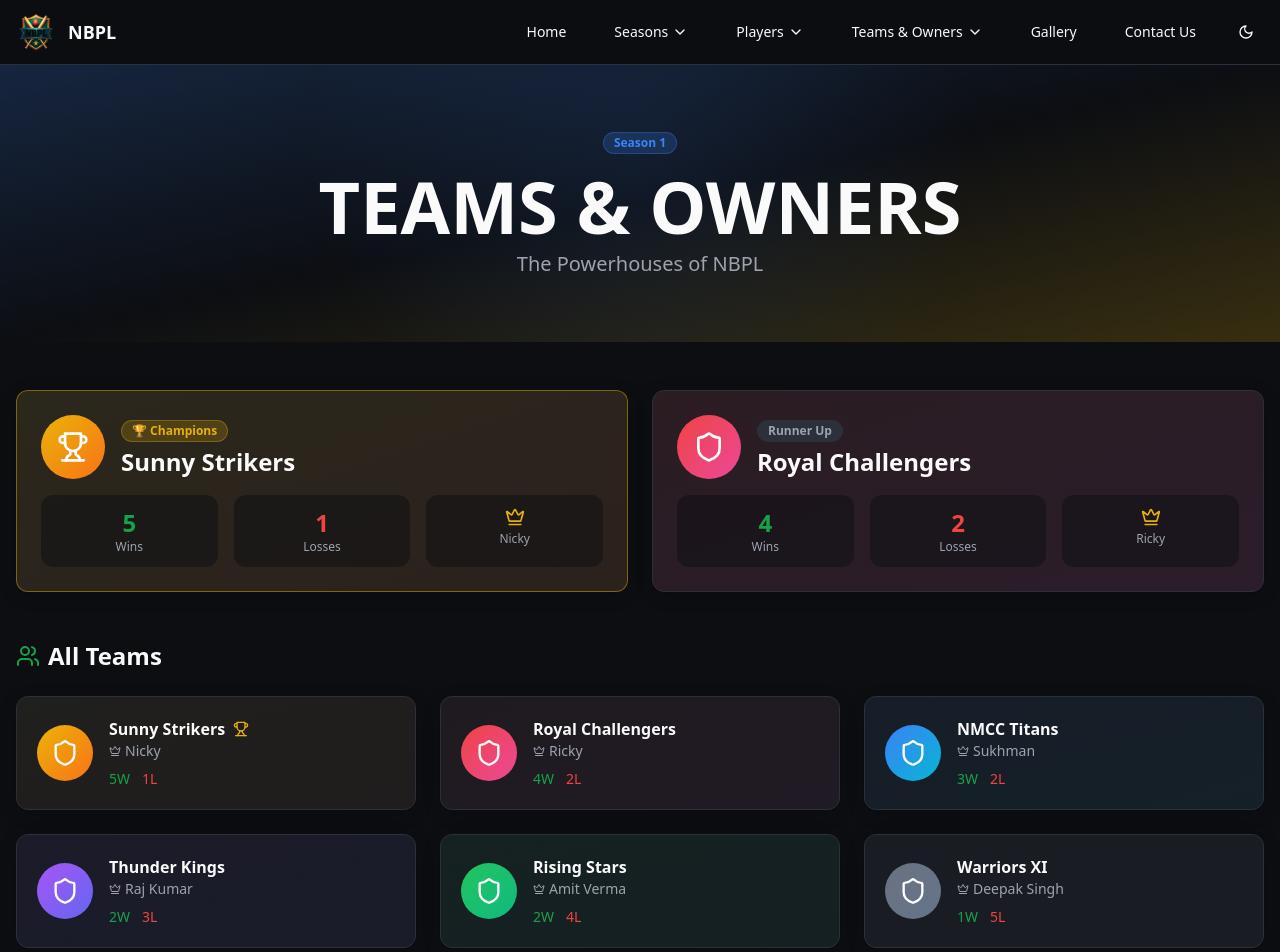
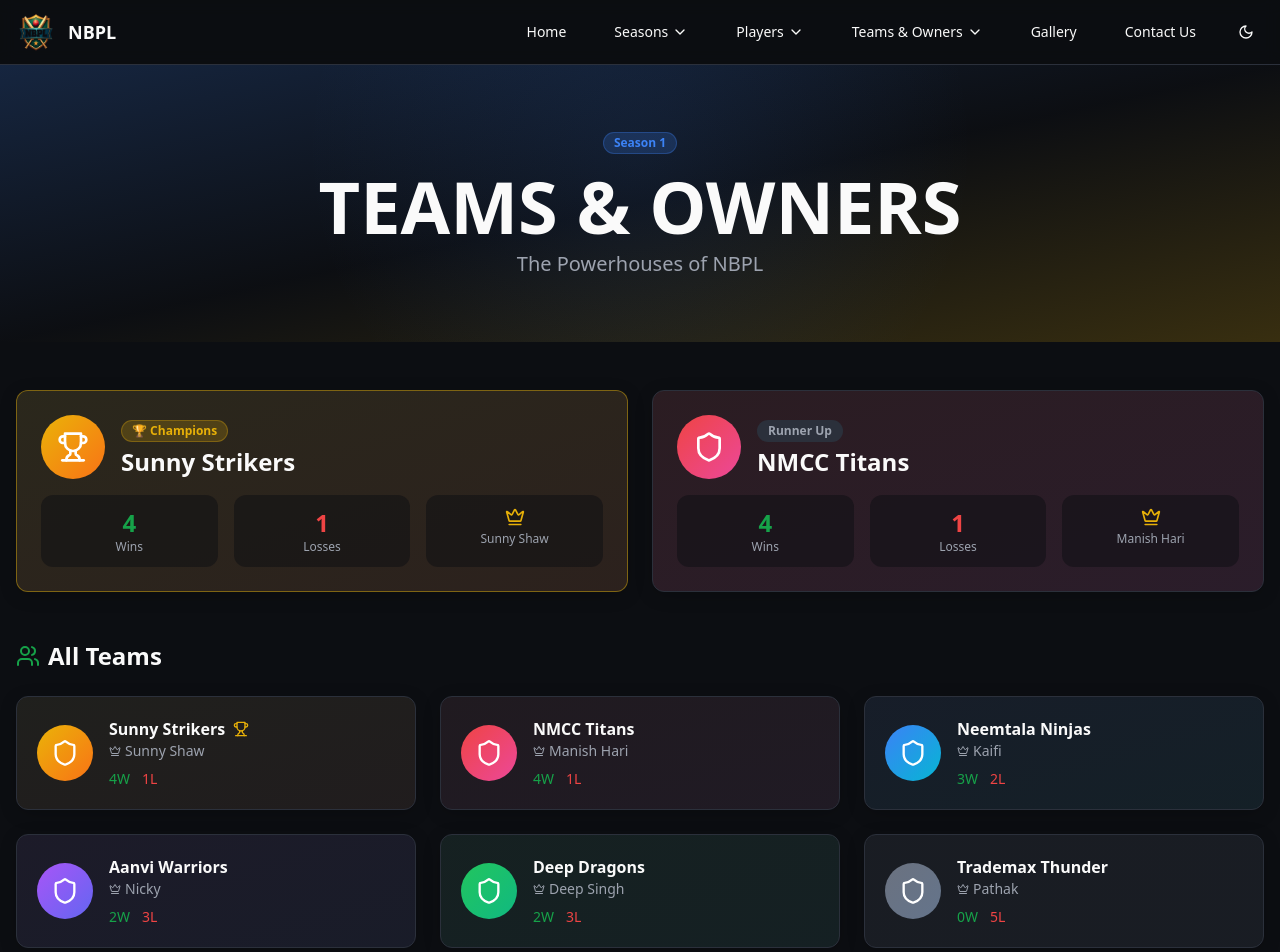
Before and after one commit to Sukhman-123/nbpl, a React (Vite) app: page /teams/1 in a window 1280 px wide. Shown: the top 952 px of the page. Built offline with nearby package versions, Linux system fonts and the light colour scheme; the HTML template or start-up script is replaced by a standard one.

Commit message:
Update team data with new entries and owners

```diff
--- a/src/pages/Teams.tsx
+++ b/src/pages/Teams.tsx
@@ -10,20 +10,20 @@ const Teams = () => {
   // Placeholder team data - fictional but realistic
   const teamsData: Record<string, { name: string; owner: string; color: string; wins: number; losses: number; isChampion?: boolean; isRunnerUp?: boolean }[]> = {
     "1": [
-      { name: "Sunny Strikers", owner: "Nicky", color: "from-yellow-500 to-orange-500", wins: 5, losses: 1, isChampion: true },
-      { name: "Royal Challengers", owner: "Ricky", color: "from-red-500 to-pink-500", wins: 4, losses: 2, isRunnerUp: true },
-      { name: "NMCC Titans", owner: "Sukhman", color: "from-blue-500 to-cyan-500", wins: 3, losses: 2 },
-      { name: "Thunder Kings", owner: "Raj Kumar", color: "from-purple-500 to-indigo-500", wins: 2, losses: 3 },
-      { name: "Rising Stars", owner: "Amit Verma", color: "from-green-500 to-emerald-500", wins: 2, losses: 4 },
-      { name: "Warriors XI", owner: "Deepak Singh", color: "from-gray-500 to-slate-500", wins: 1, losses: 5 },
+      { name: "Sunny Strikers", owner: "Sunny Shaw", color: "from-yellow-500 to-orange-500", wins: 4, losses: 1, isChampion: true },
+      { name: "NMCC Titans", owner: "Manish Hari", color: "from-red-500 to-pink-500", wins: 4, losses: 1, isRunnerUp: true },
+      { name: "Neemtala Ninjas", owner: "Kaifi", color: "from-blue-500 to-cyan-500", wins: 3, losses: 2 },
+      { name: "Aanvi Warriors", owner: "Nicky", color: "from-purple-500 to-indigo-500", wins: 2, losses: 3 },
+      { name: "Deep Dragons", owner: "Deep Singh", color: "from-green-500 to-emerald-500", wins: 2, losses: 3 },
+      { name: "Trademax Thunder", owner: "Pathak", color: "from-gray-500 to-slate-500", wins: 0, losses: 5 },
     ],
     "2": [
-      { name: "NMCC Titans", owner: "Sukhman", color: "from-blue-500 to-cyan-500", wins: 5, losses: 1, isChampion: true },
-      { name: "Sunny Strikers", owner: "Nicky", color: "from-yellow-500 to-orange-500", wins: 4, losses: 2, isRunnerUp: true },
-      { name: "Royal Challengers", owner: "Ricky", color: "from-red-500 to-pink-500", wins: 4, losses: 2 },
-      { name: "Thunder Kings", owner: "Raj Kumar", color: "from-purple-500 to-indigo-500", wins: 3, losses: 3 },
-      { name: "Rising Stars", owner: "Amit Verma", color: "from-green-500 to-emerald-500", wins: 1, losses: 4 },
-      { name: "Warriors XI", owner: "Deepak Singh", color: "from-gray-500 to-slate-500", wins: 0, losses: 5 },
+      { name: "NMCC Titans", owner: "Manish Hari", color: "from-blue-500 to-cyan-500", wins: 3, losses: 2, isChampion: true },
+      { name: "Ishan Mavericks", owner: "Aman Mondal", color: "from-yellow-500 to-orange-500", wins: 4, losses: 1, isRunnerUp: true },
+      { name: "Sunny Strikers", owner: "Sunny Shaw", color: "from-red-500 to-pink-500", wins: 4, losses: 1 },
+      { name: "Maa Janki XI", owner: "Deepak", color: "from-purple-500 to-indigo-500", wins: 2, losses: 3 },
+      { name: "Neemtala Ninjas", owner: "Kaifi", color: "from-green-500 to-emerald-500", wins: 2, losses: 3 },
+      { name: "Deep Dragons", owner: "Deep Singh", color: "from-gray-500 to-slate-500", wins: 0, losses: 5 },
     ],
     "3": [],
   };
```
